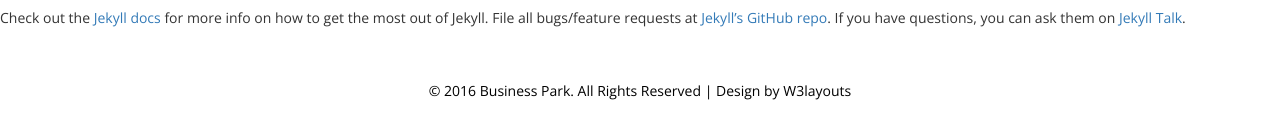
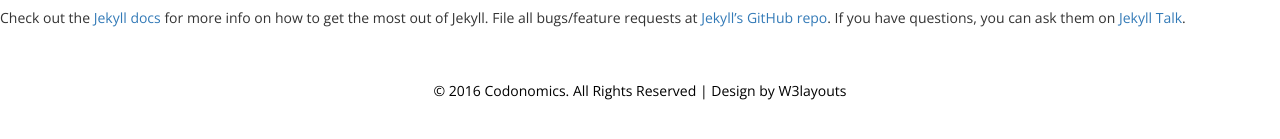
Before and after one commit to FrontendWorks/my-jekyll-site, a Jekyll site: the page built from _posts/2016-07-26-welcome-to-jekyll.markdown, in a window 1280 px wide. Shown: the part 665-804 px from the top of the page. Built offline with Jekyll 4.4.1, drawn with Linux system fonts in a browser that asks for light colours.

Commit message:
Cleaned up footer

```diff
--- a/_includes/footer.html
+++ b/_includes/footer.html
@@ -1,7 +1,7 @@
     <!--Footer-->
       <div class="footer">
         <div class="container">
-            <p> &copy; 2016 Business Park. All Rights Reserved | Design by <a href="http://w3layouts.com">W3layouts</a></p>
+            <p> &copy; 2016 Codonomics. All Rights Reserved | Design by <a href="http://w3layouts.com">W3layouts</a></p>
         </div>
       </div>
     <!--//Footer-->
```
